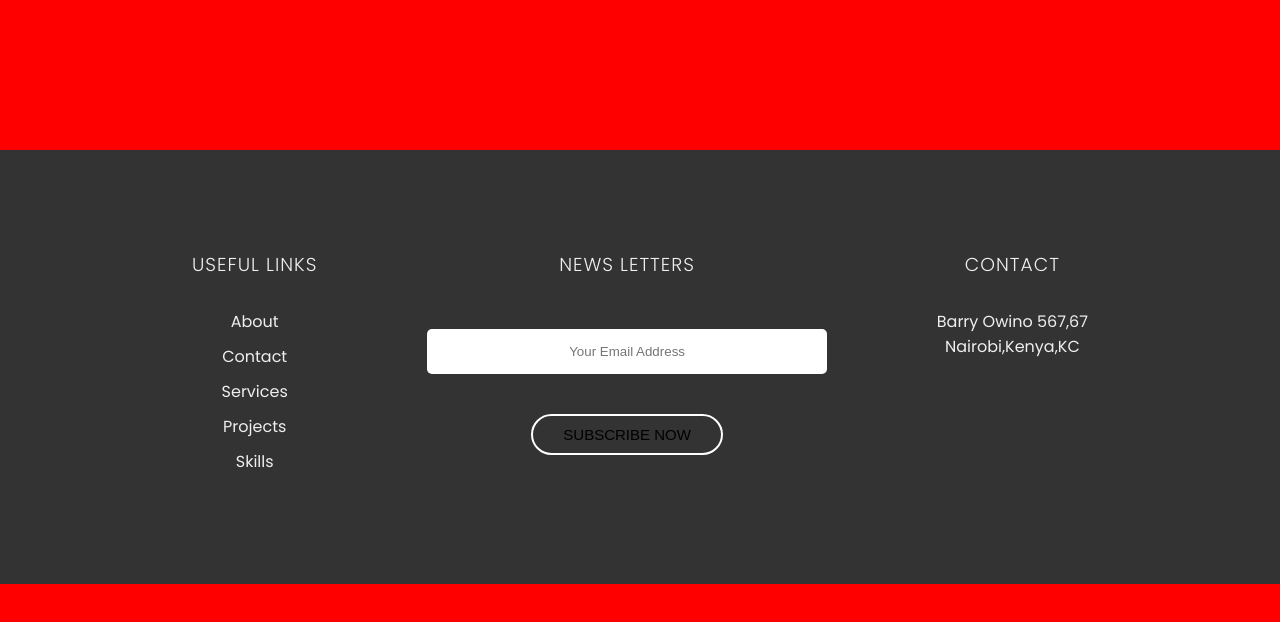
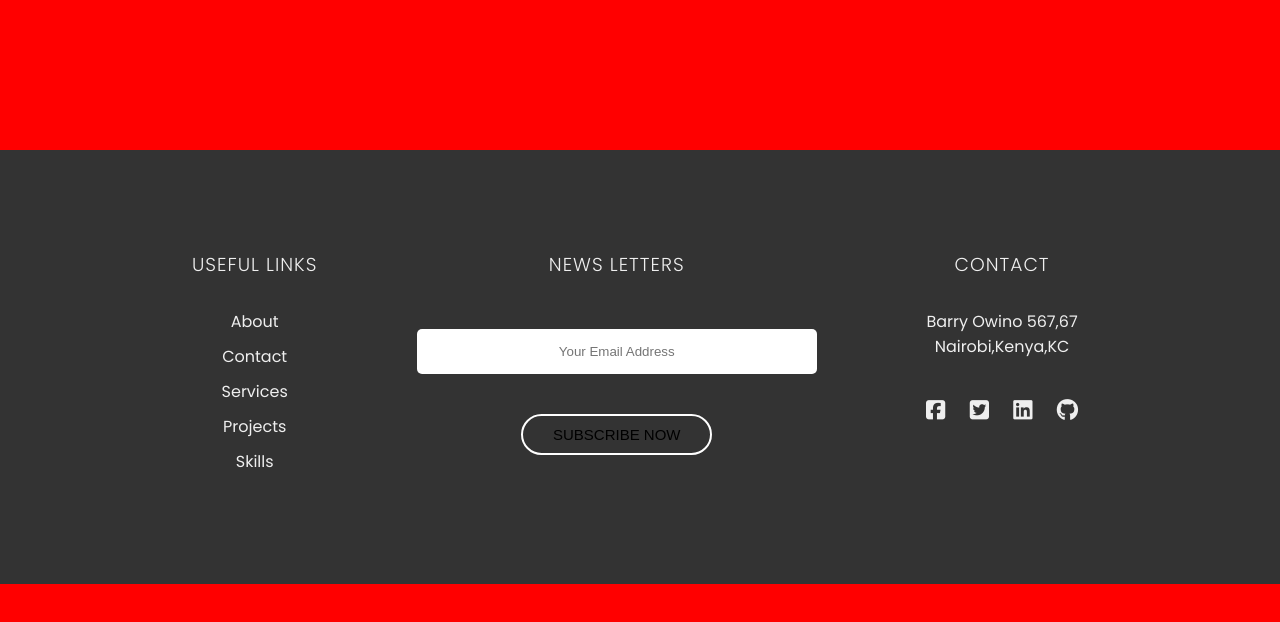
Before and after one commit to Barry-owino/Footer1, a plain HTML site: page index.html in a window 1280 px wide. Drawn offline with Linux system fonts and the light colour scheme.

Commit message:
added the social media-icons and icon link in the html file

```diff
--- a/index.html
+++ b/index.html
@@ -7,6 +7,10 @@
   <link rel="preconnect" href="https://fonts.googleapis.com">
   <link rel="preconnect" href="https://fonts.gstatic.com" crossorigin>
   <link href="https://fonts.googleapis.com/css2?family=Poppins:ital,wght@0,200;0,300;0,400;0,500;0,600;1,100;1,300;1,400;1,600&family=Roboto:ital,wght@0,100;0,300;1,300&display=swap" rel="stylesheet">
+
+
+  <script src="https://kit.fontawesome.com/1af7dbdbc4.js" crossorigin="anonymous"></script>
+
   <link rel="stylesheet" href="style.css">
   <title>Footer Design|DbarryCK</title>
 </head>
@@ -35,6 +39,13 @@
     <div class="col-3">
       <h3>CONTACT</h3>
       <p>Barry Owino 567,67 <br>Nairobi,Kenya,KC</p>
+      <div class="social-icons">
+        <i class="fa-brands fa-facebook-square"></i>
+        <i class="fa-brands fa-twitter-square"></i>
+        <i class="fa-brands fa-linkedin"></i>
+        <i class="fa-brands fa-github"></i>
+
+      </div>
     </div>
   </div>
 
```
